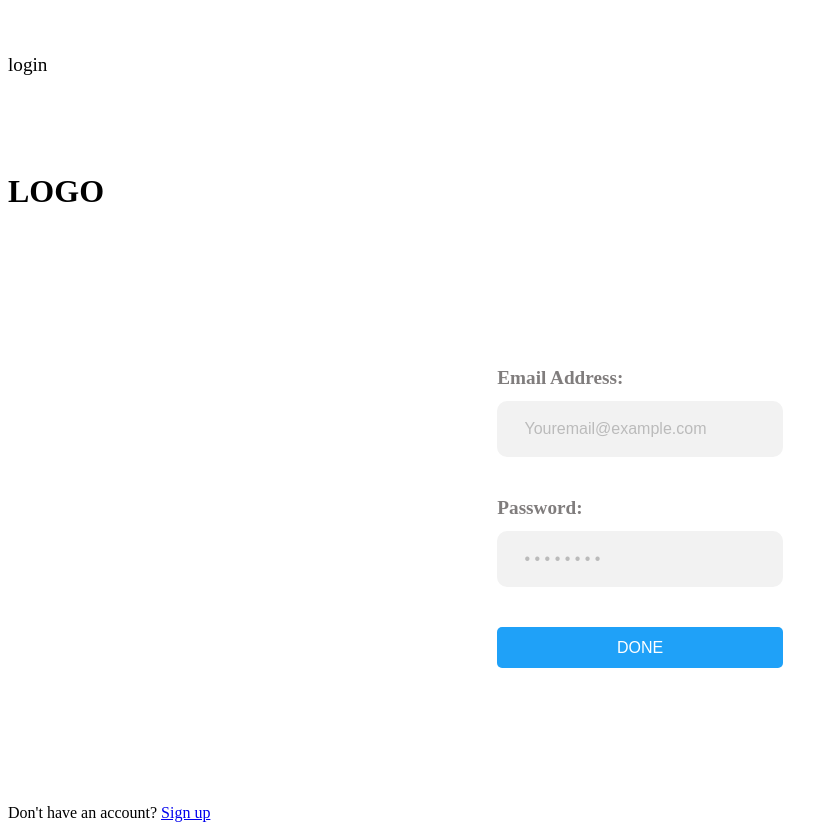
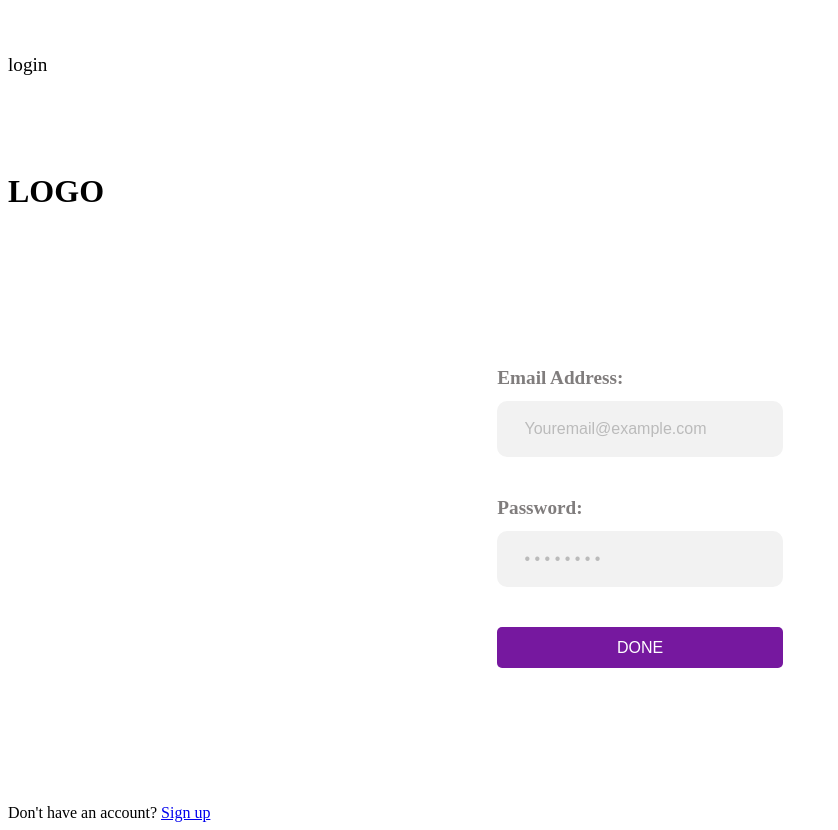
Before and after one commit to dev-sydney/FYP-APP, a React (Vite) app in the folder view/: page /login in a window 1280 px wide. Shown: the whole page, without its empty margins (0-838 px from the left). Built offline with nearby package versions, Linux system fonts and the light colour scheme; the HTML template or start-up script is replaced by a standard one.

Commit message:
Changed the background color of all the buttons

```diff
--- a/view/src/styles/_main.scss
+++ b/view/src/styles/_main.scss
@@ -8,7 +8,9 @@ $prim_background-color: #fafafa;
 }
 @mixin btn {
   color: white;
-  background-color: #1fa1f8;
+  // background-color: #1fa1f8;
+  background-color: #76189f;
+
   font-size: 1rem;
   padding: 0.7rem 3rem;
   border-radius: 5px;
```
